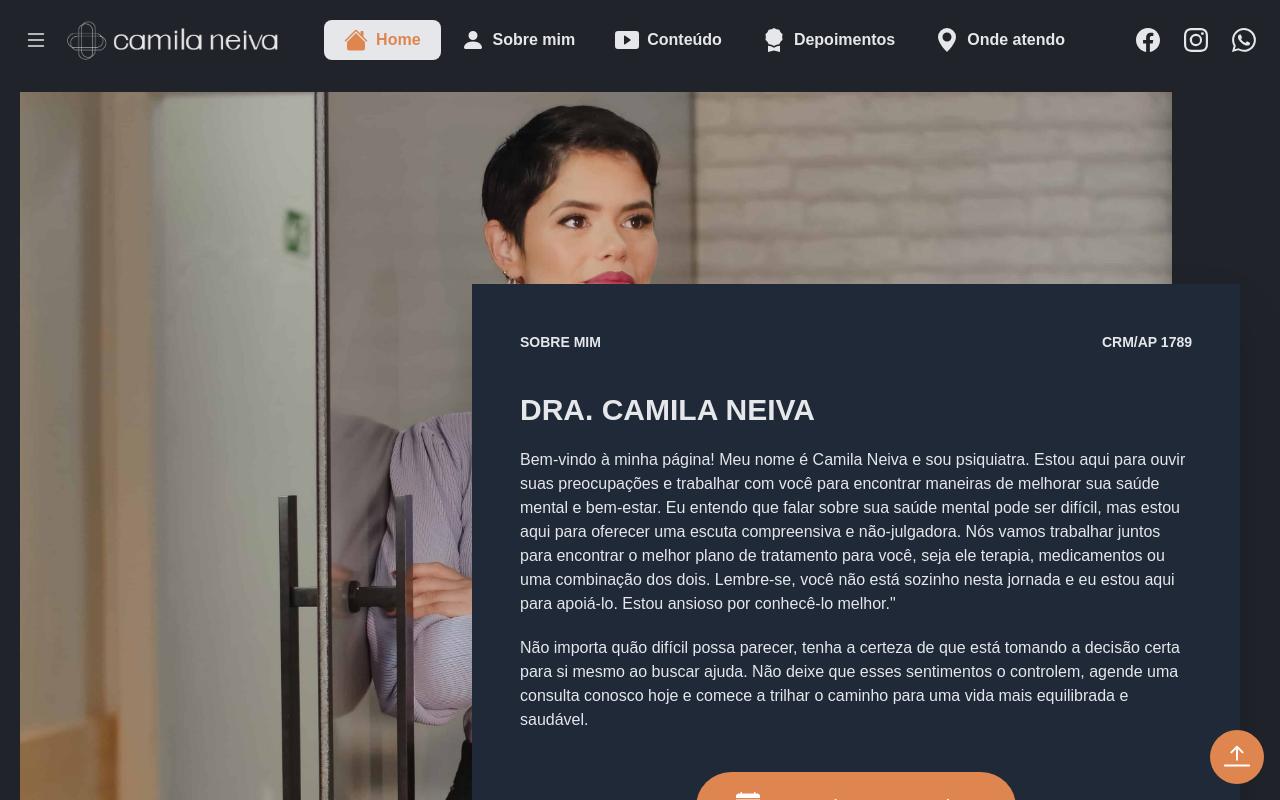
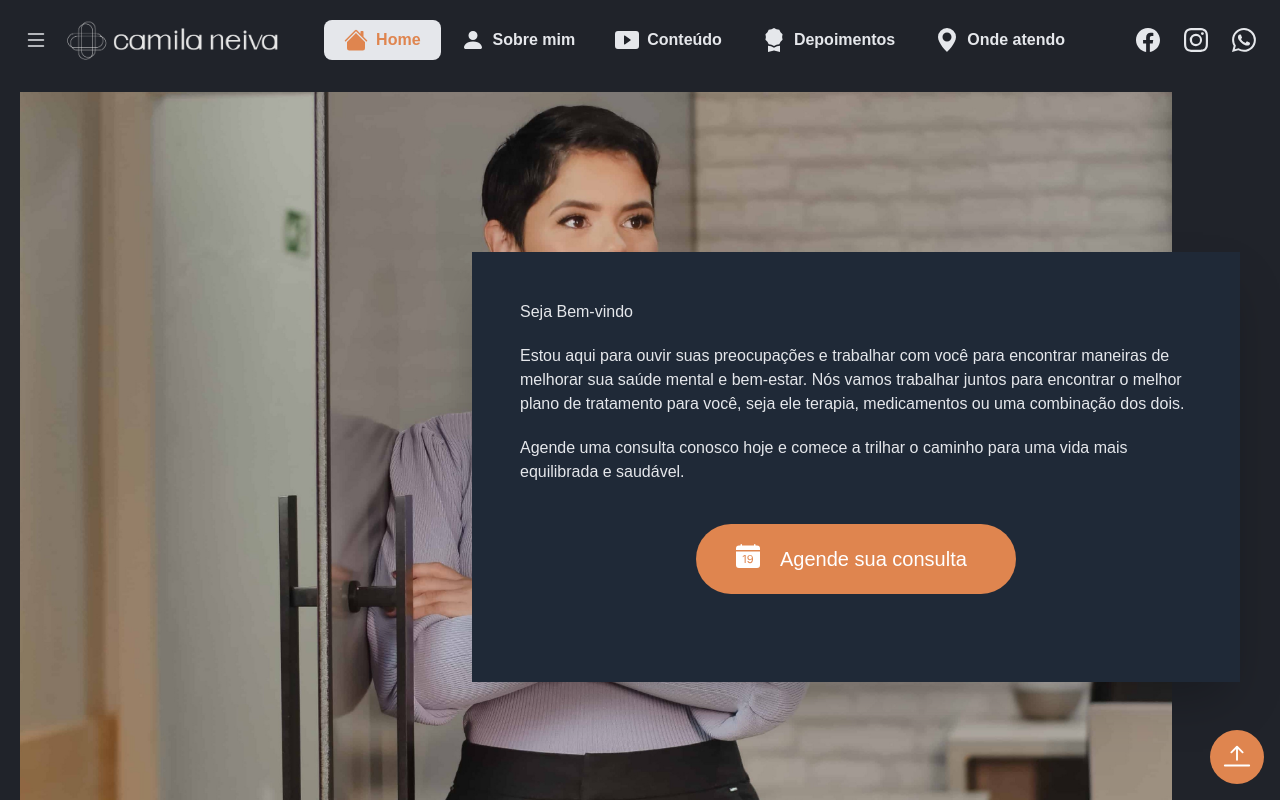
Before and after one commit to brunoprestesap/page-dra-camila, a React (Create React App) app: page / in a window 1280 px wide. Shown: the top 800 px of the page. Built offline with nearby package versions, Linux system fonts and the light colour scheme; a web font is replaced by a local one.

Commit message:
Alteracao do texto de apresentação

```diff
--- a/src/components/CardDepositions.js
+++ b/src/components/CardDepositions.js
@@ -1,4 +1,5 @@
 import { FaQuoteLeft, FaQuoteRight, FaStar } from "react-icons/fa";
+import { FaMapMarkedAlt } from "react-icons/fa";
 
 function CardDepositions({ img, depText, depName }) {
   return (
@@ -22,8 +23,13 @@ function CardDepositions({ img, depText, depName }) {
             <FaStar />
             <FaStar />
           </div>
-          <div className="pl-10 mb-2 font-bold tracking-tight">
-            {depName} - Google Locais
+          <div className="flex flex-row-reverse items-center justify-between pl-10 mb-2 font-bold tracking-tight">
+            <div>
+              <FaMapMarkedAlt />
+            </div>
+            <div>
+              {depName} - Google Locais
+            </div>
           </div>
         </div>
       </div>
--- a/src/components/Depositions.js
+++ b/src/components/Depositions.js
@@ -38,7 +38,7 @@ function Depositions() {
             <CardDepositions
               img={dep.img}
               depText={dep.text}
-              depName={dep.Name}
+              depName={dep.name}
             />
           );
         })}
--- a/src/components/Presentation.js
+++ b/src/components/Presentation.js
@@ -4,25 +4,22 @@ import { BsFillCalendarDateFill } from "react-icons/bs";
 
 function Presentation({ color, showForm }) {
   return (
-    <div className="content bg-white md:p-12 p-6 pt-8 lg:max-w-3xl w-full lg:absolute top-48 right-5 shadow-2xl dark:bg-gray-800 dark:text-gray-200">
-      <div className="flex flex-column justify-between font-bold text-sm">
-        <p>SOBRE MIM</p>
+    <div className="content bg-white md:p-12 p-6 pt-8 lg:max-w-3xl w-full lg:absolute top-40 right-5 shadow-2xl dark:bg-gray-800 dark:text-gray-200">
+      {/* <div className="flex flex-column justify-between font-bold text-sm">
+        <h2>Seja Bem-vindo</h2>
         <p>CRM/AP 1789</p>
-      </div>
-      <h2 className="text-3xl font-bold mt-4 md:mt-10 uppercase">
+      </div> */}
+      {/* <h2 className="text-3xl font-bold mt-4 md:mt-10 uppercase">
         {" "}
         Dra. Camila Neiva
-      </h2>
+      </h2> */}
+      <h1>Seja Bem-vindo</h1>
       <p className="pt-5">
-        Bem-vindo à minha página! Meu nome é Camila Neiva e sou psiquiatra. Estou aqui para ouvir suas preocupações e trabalhar com você para encontrar maneiras de melhorar sua saúde mental e bem-estar.
-        Eu entendo que falar sobre sua saúde mental pode ser difícil, mas estou aqui para oferecer uma escuta compreensiva e não-julgadora.
+        Estou aqui para ouvir suas preocupações e trabalhar com você para encontrar maneiras de melhorar sua saúde mental e bem-estar.
         Nós vamos trabalhar juntos para encontrar o melhor plano de tratamento para você, seja ele terapia, medicamentos ou uma combinação dos dois.
-        Lembre-se, você não está sozinho nesta jornada e eu estou aqui para apoiá-lo.
-        Estou ansioso por conhecê-lo melhor."
       </p>
       <p className="pt-5">
-        Não importa quão difícil possa parecer, tenha a certeza de que está tomando a decisão certa para si mesmo ao buscar ajuda.
-        Não deixe que esses sentimentos o controlem, agende uma consulta conosco hoje e comece a trilhar o caminho para uma vida mais equilibrada e saudável.
+        Agende uma consulta conosco hoje e comece a trilhar o caminho para uma vida mais equilibrada e saudável.
       </p>
       <div className="text-center text-[20px] pt-10 pb-10">
         <button
```
